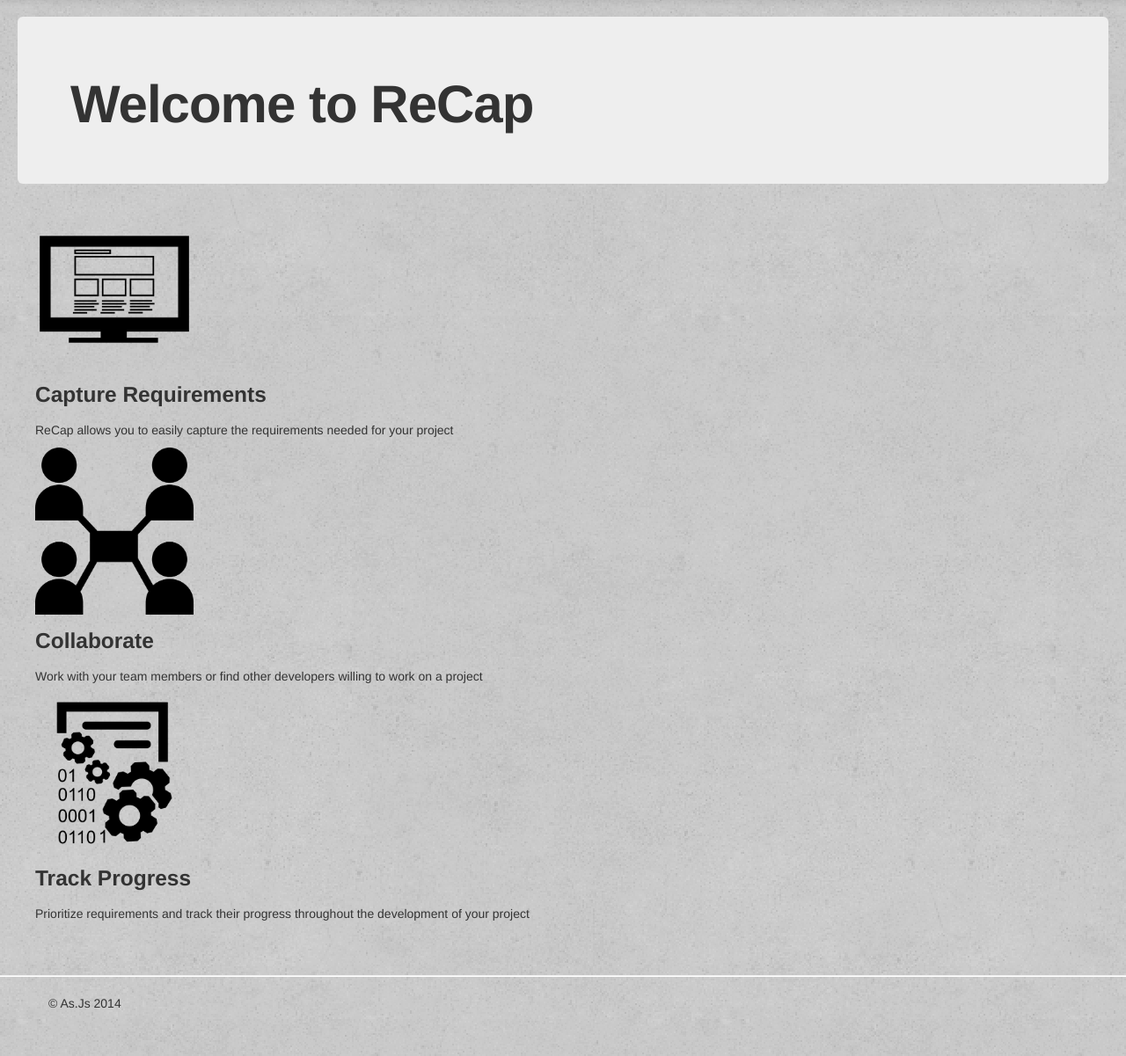
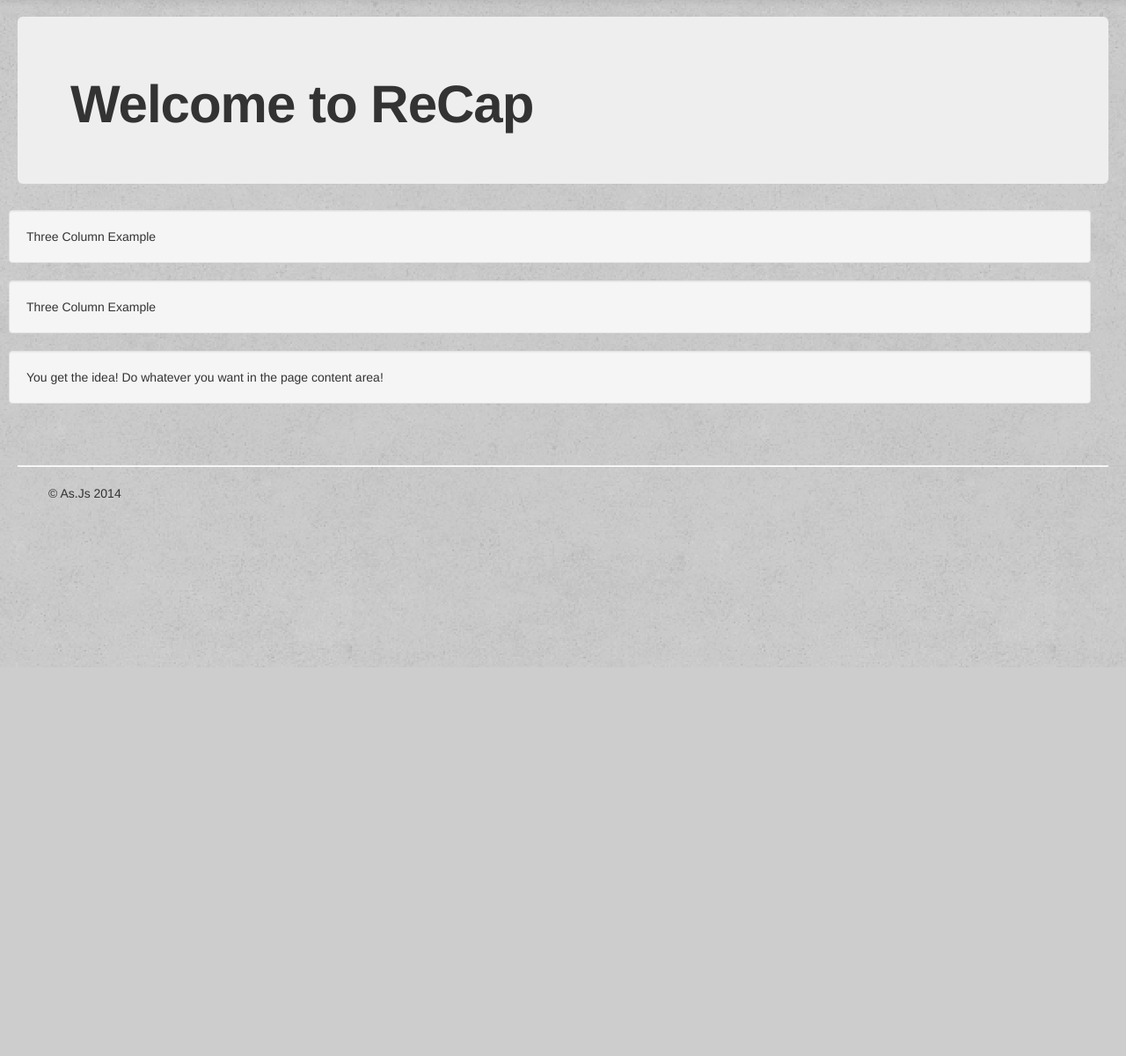
Before and after one commit to spinakr/DIM3_team-as.js, a Django app: page /recap/ in a window 1280 px wide. Shown: the part 41-1242 px from the top of the page at 88% size. After the commit the page ends 800 px from the top, so only its background shows below. Run offline with Django 3.2, Linux system fonts and the light colour scheme; some libraries are stand-ins or nearby versions.

Commit message:
Update index.html

```diff
--- a/templates/recap/index.html
+++ b/templates/recap/index.html
@@ -6,24 +6,18 @@
 </div>
 
 <div class="container-fluid">
-        <div class="row">
-            </div>
-           <div id="sidebar-left" class="col-lg-4  col-sm-4 col-lg-pull-4">
-                <img src="/static/img/capture.png" width="180" height="180" >
-                <h3>Capture Requirements</h3>
-                <p>ReCap allows you to easily capture the requirements needed for your project</p>
-            </div>
-           <div id="sidebar-left" class="col-lg-4  col-sm-4 col-lg-pull-4">
-                <img src="/static/img/collaborate.png" width="180" height="180">
-                <h3>Collaborate</h3>
-                <p>Work with your team members or find other developers willing to work on a project</p>
-            </div>
-           <div id="sidebar-left" class="col-lg-4  col-sm-4 col-lg-pull-4">
-                <img src="/static/img/track.png" width="180" height="180">
-                <h3>Track Progress</h3>
-                <p>Prioritize requirements and track their progress throughout the development of your project</p>
-            </div>
-        </div>
+         <div class="page-content inset">
+                <div class="row">
+                    <div class="col-md-4">
+                        <p class="well">Three Column Example</p>
+                    </div>
+                    <div class="col-md-4">
+                        <p class="well">Three Column Example</p>
+                    </div>
+                    <div class="col-md-4">
+                        <p class="well">You get the idea! Do whatever you want in the page content area!</p>
+                    </div>
+                </div>
 </div>
 
 <div class="row-fluid">
```
